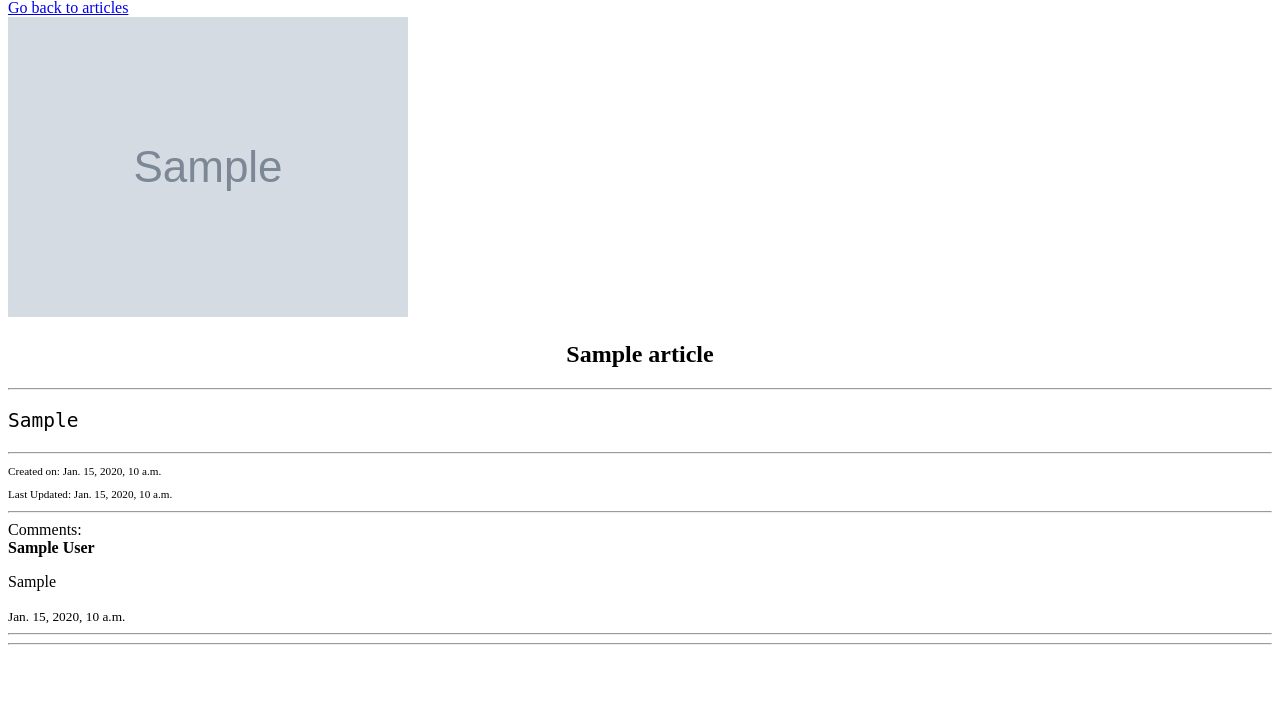
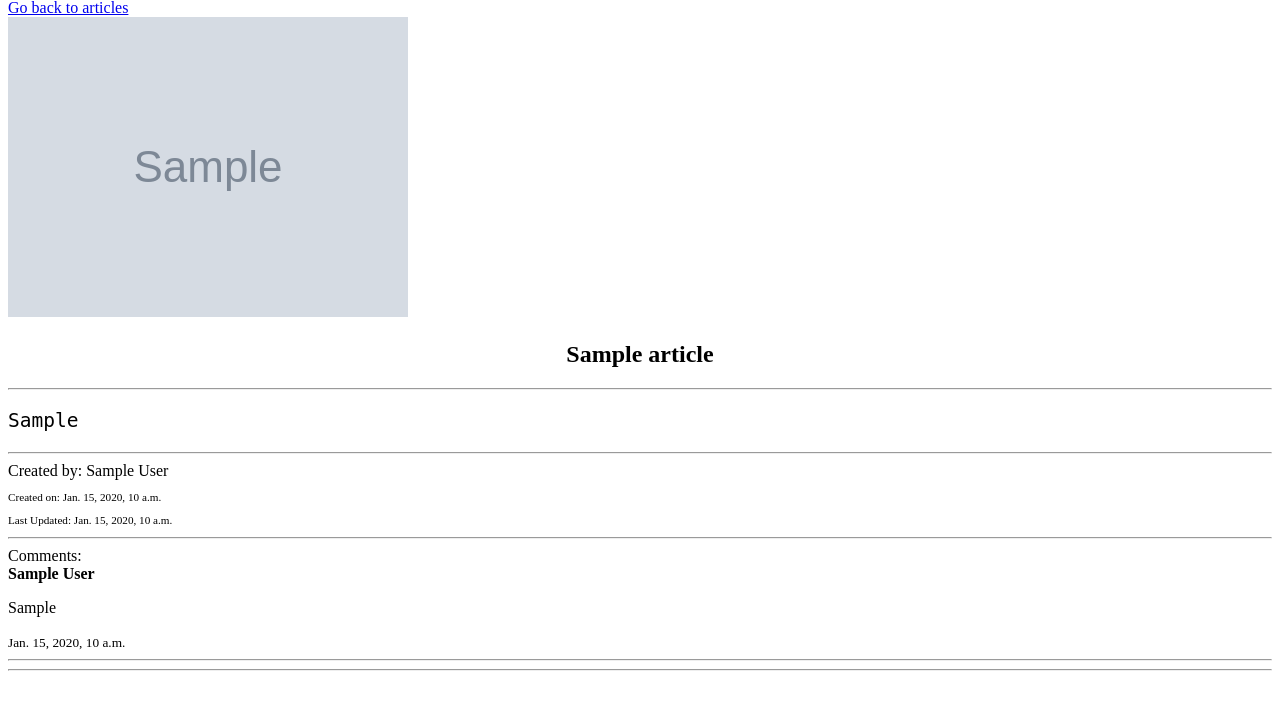
Before and after one commit to SonHyeju1113/hobbysite-CD-10, a Django app: page /blog/article/1/ in a window 1280 px wide. Shown: the part 81-800 px from the top of the page. Run offline with Django 5.2, Linux system fonts and the light colour scheme; tables that the repository leaves empty hold one stand-in row (values such as "Sample post"); grey boxes marked "Sample" are stand-in pictures.

Commit message:
Added show blog author to blog_article

```diff
--- a/hobbysite/blog/templates/blog_article.html
+++ b/hobbysite/blog/templates/blog_article.html
@@ -21,12 +21,13 @@
         <pre style="font-size:150%">{{article.entry}}</pre>
     </div>
     <hr>
+    Created by: {{ article.author.display_name }}
     <p style="font-size:70%;">Created on: {{ article.created_on }}</p>
     <p style="font-size:70%;">Last Updated: {{ article.updated_on }}</p>
 
     {% if other_articles %}
         <hr>
-        <h3>Other Articles by {{ article.author.display_name }}</h3>
+        <h3>See More Articles by {{ article.author.display_name }}</h3>
         <ul>
             {% for other_article in other_articles %}
                 <li><a href="{{ other_article.get_absolute_url }}">{{ other_article.title }}</a></li>
```
